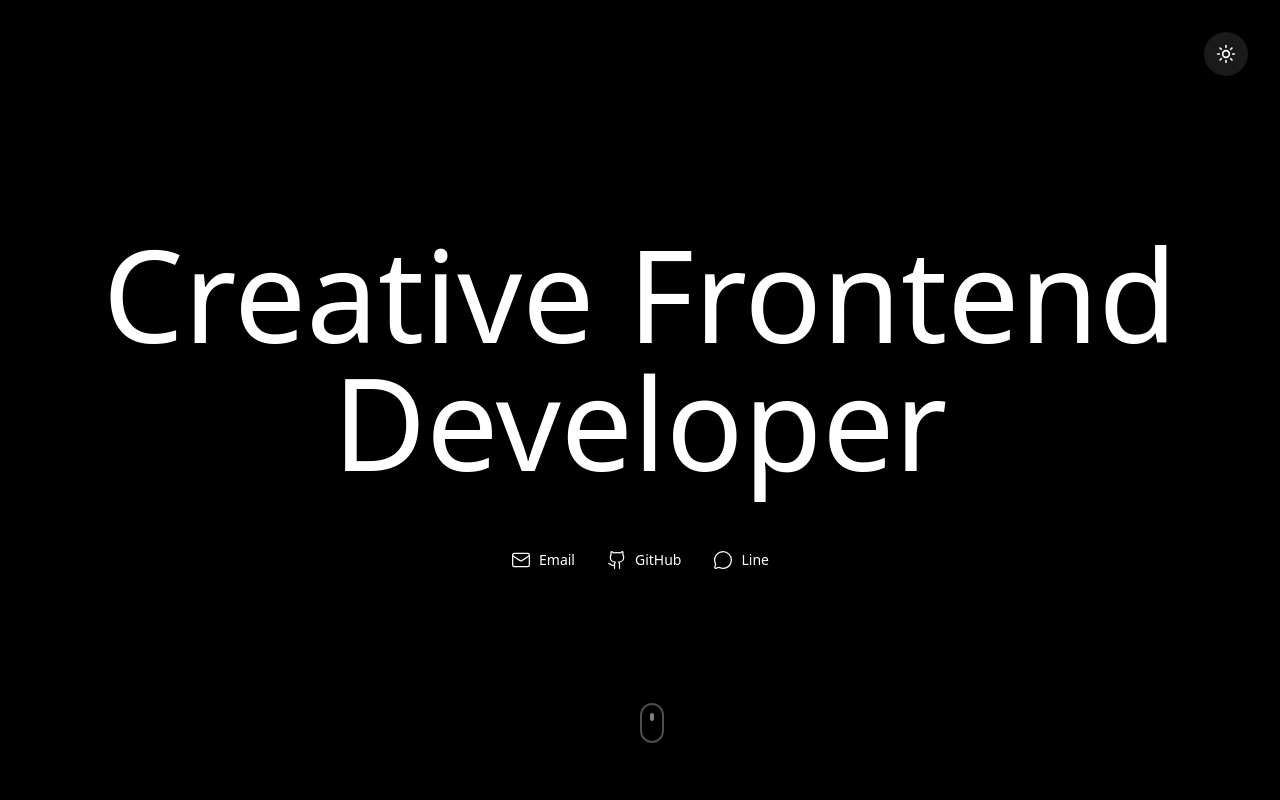
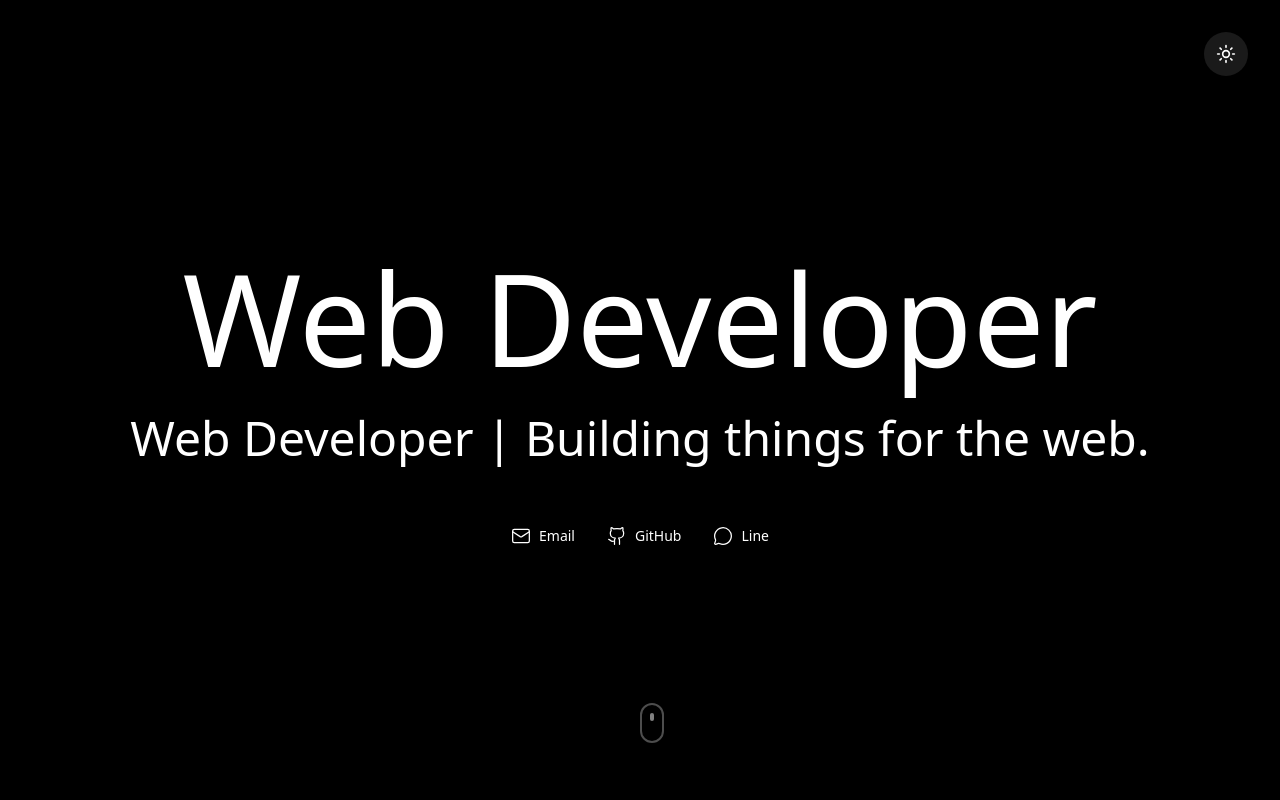
Before and after one commit to Moojee/moojee-portfolio, a React (Vite) app: page / in a window 1280 px wide. Both pictures are taken after a click on the button "SKIP INTRO". Shown: the top 800 px of the page. Built offline with nearby package versions, Linux system fonts and the light colour scheme.

Commit message:
update, Hero section

```diff
--- a/src/components/sections/HeroSection.jsx
+++ b/src/components/sections/HeroSection.jsx
@@ -21,10 +21,11 @@ export default function HeroSection({ isDark, scrollY }) {
       >
         {/* หัวข้อใหญ่ */}
         <h1 className="text-6xl md:text-8xl lg:text-9xl font-light leading-tight mb-8">
-          Creative Frontend
-          <br />
-          Developer
+          Web Developer
         </h1>
+        <h3 className="text-3xl md:text-4xl lg:text-5xl font-light leading-tight" >
+          Web Developer | Building things for the web.
+        </h3>
 
         {/* คำบรรยาย */}
 
```
